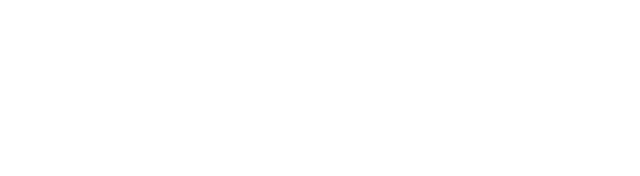
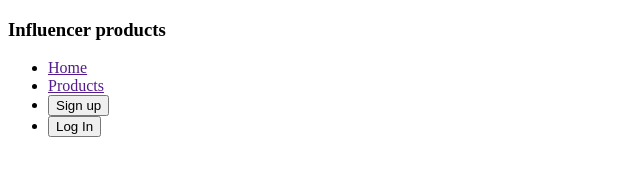
Before and after one commit to Ashikqul/Influencer-Gear-Website, a plain HTML site: page index.html in a window 1280 px wide. Shown: the whole page, without its empty margins (0-640 px from the left). Drawn offline with Linux system fonts and the light colour scheme.

Commit message:
added a Navigation Bar

```diff
--- a/index.html
+++ b/index.html
@@ -8,15 +8,21 @@
 </head>
 <body>
    <header>
+    <nav>
+        <h3>Influencer products</h3>
+        <ul>
+            <li><a href="">Home</a></li>
+            <li><a href="">Products</a></li>
+            <li><a href=""><button>Sign up</button></a></li>
+            <li><a href=""><button>Log In</button></a></li>
 
-
+        </ul>
+    </nav>
    </header>
 
    <main>
 
    </main>
-
-
    <footer>
 
    </footer>
```
